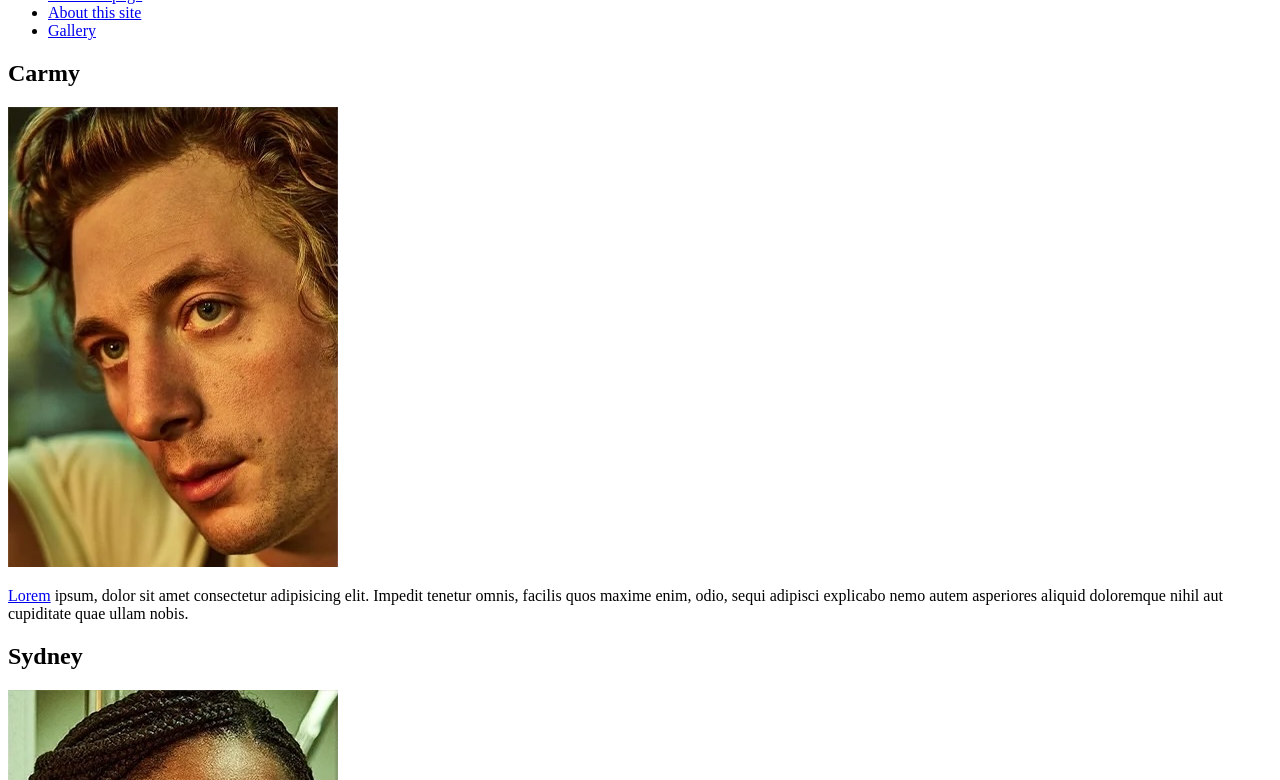
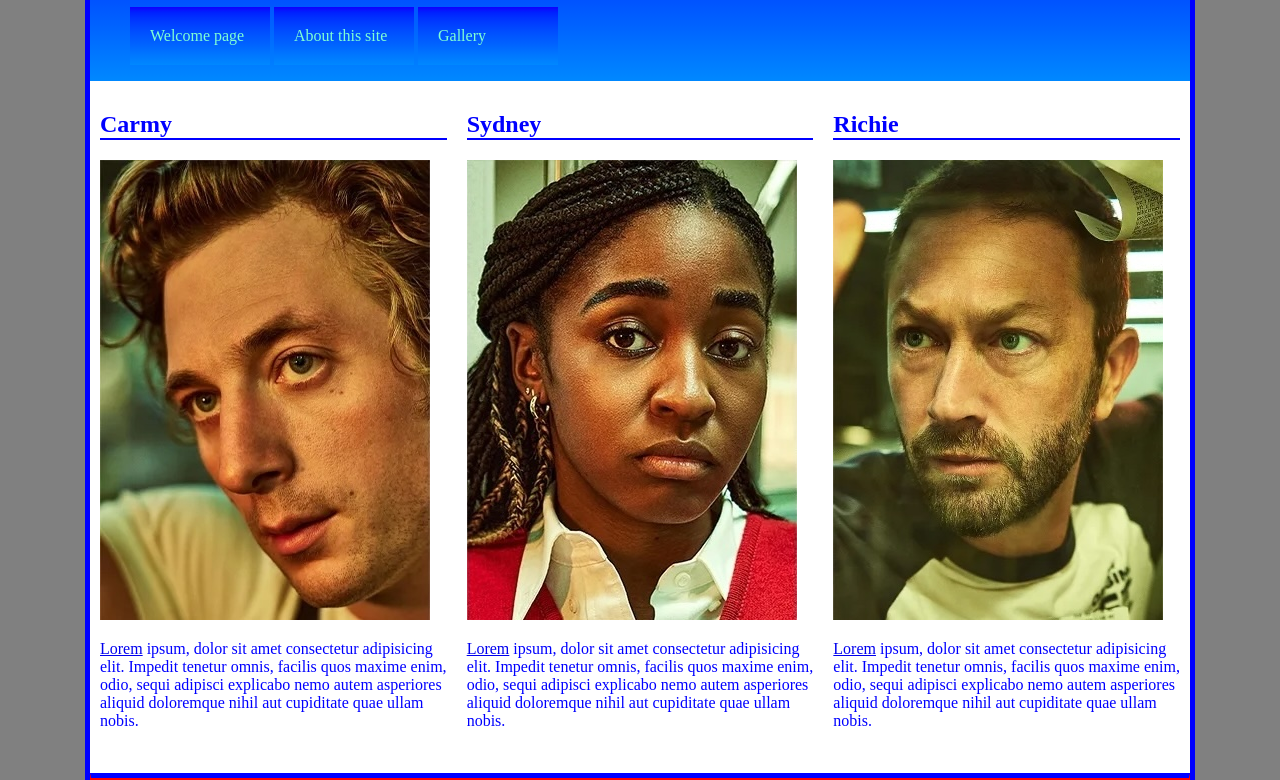
Before and after one commit to crymaeve/CTK231, a plain HTML site: page Assignment7/Gallery.html in a window 1280 px wide. Shown: the part 94-874 px from the top of the page. Drawn offline with Linux system fonts and the light colour scheme.

Commit message:
Add files via upload

```diff
--- a/Assignment7/Gallery.html
+++ b/Assignment7/Gallery.html
@@ -2,7 +2,7 @@
 <html>
 <head>
     <meta charset="UTF-8">
-    <link href="Assignment7.html" rel="stylesheet" type="text/css">
+    <link href="Assignment7.css" rel="stylesheet" type="text/css">
     <title>Gallery</title>
 </head>
 <body>
```
